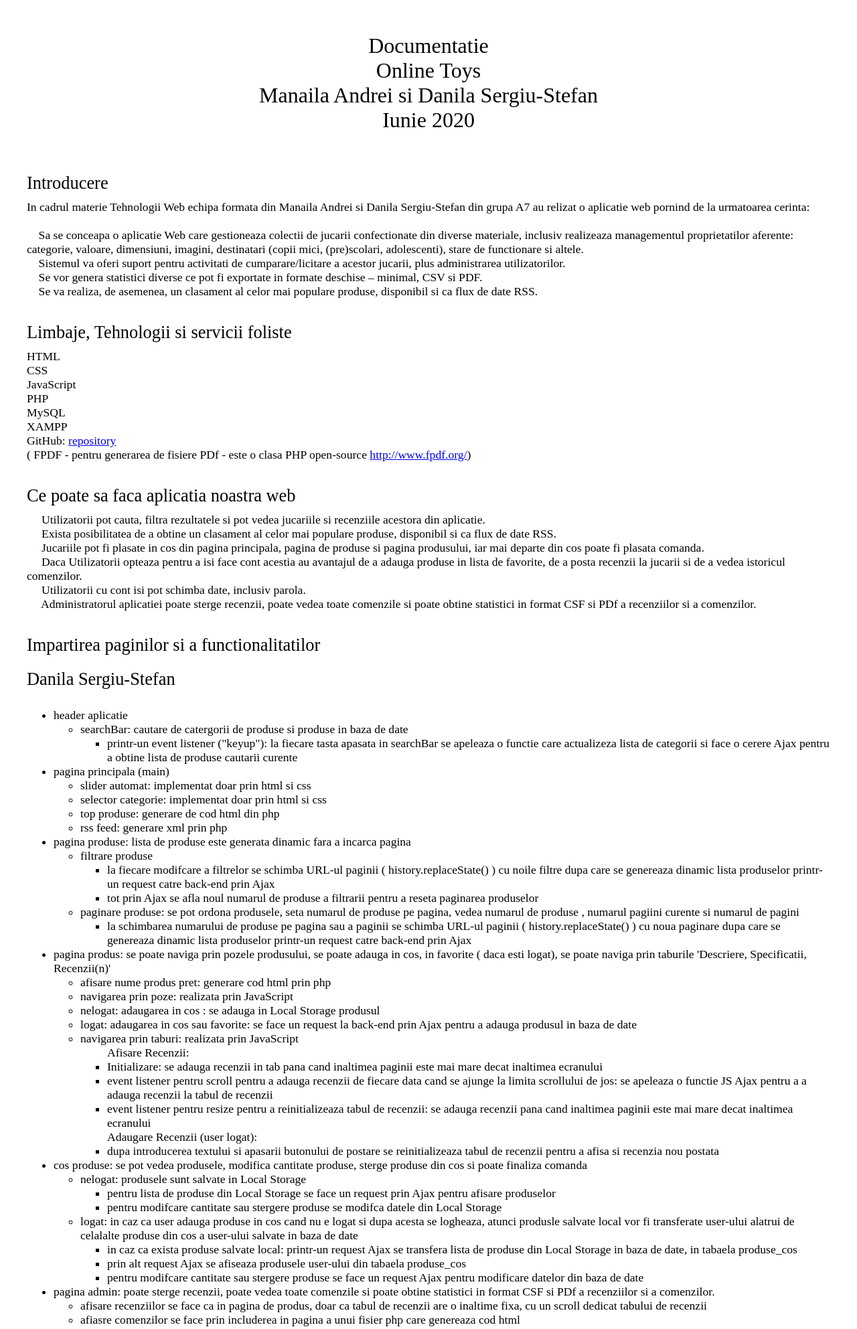
After one commit to BlackNesta/Oto, a PHP site: page /documentatie.html in a window 1280 px wide. The commit adds this page. Shown: the top 1985 px of the page at 67% size. Run offline with PHP 8.4, Linux system fonts and the light colour scheme; some libraries are stand-ins or nearby versions.

Commit message:
Documentatie Demo

```diff
--- /dev/null
+++ b/Pages/CSS/documentatie.css
@@ -0,0 +1,23 @@
+body {
+    max-width: 1200px;
+    margin: auto;
+}
+
+header{
+    margin: 50px
+}
+
+.title{
+    text-align: center;
+    font-size: 2em;
+}
+
+.section{
+    font-size: 1.1em;
+    margin: 25px 0;
+}
+
+.section .sub-title{
+    font-size: 1.5em;
+    padding: 10px 0;
+}
--- /dev/null
+++ b/Pages/documentatie.html
@@ -0,0 +1,222 @@
+<html lang="ro">
+
+<head>
+    <meta charset="UTF-8">
+    <meta name="viewport" content="width=device-width, initial-scale=1.0">
+    <link href="https://fonts.googleapis.com/css?family=Poppins:400,500&display=swap" rel="stylesheet" />
+    <link rel="stylesheet" href="https://use.fontawesome.com/releases/v5.3.1/css/all.css"
+        integrity="sha384-mzrmE5qonljUremFsqc01SB46JvROS7bZs3IO2EmfFsd15uHvIt+Y8vEf7N7fWAU" crossorigin="anonymous">
+    <link rel="stylesheet" href="CSS/documentatie.css" />
+    <title>Documentatie</title>
+</head>
+
+<body>
+    <header>
+        <div class="title">Documentatie</div>
+        <div class="title">Online Toys</div>
+        <div class="title">Manaila Andrei si Danila Sergiu-Stefan</div>
+        <div class="title">Iunie 2020</div>
+    </header>
+    <div class="section">
+        <div class="sub-title">Introducere</div>
+        In cadrul materie Tehnologii Web echipa formata din Manaila Andrei si Danila Sergiu-Stefan din grupa A7
+        au relizat o aplicatie web pornind de la urmatoarea cerinta:<br><br>
+        &emsp;Sa se conceapa o aplicatie Web care gestioneaza colectii de jucarii confectionate din diverse materiale,
+        inclusiv realizeaza managementul proprietatilor aferente: categorie, valoare, dimensiuni, imagini,
+        destinatari (copii mici, (pre)scolari, adolescenti), stare de functionare si altele.<br>
+        &emsp;Sistemul va oferi suport pentru activitati de cumparare/licitare a acestor jucarii, plus administrarea
+        utilizatorilor.<br>
+        &emsp;Se vor genera statistici diverse ce pot fi exportate in formate deschise – minimal, CSV si PDF.<br>
+        &emsp;Se va realiza, de asemenea, un clasament al celor mai populare produse, disponibil si ca flux de date
+        RSS.<br>
+    </div>
+    <div class="section">
+        <div class="sub-title">Limbaje, Tehnologii si servicii foliste</div>
+        <div>HTML</div>
+        <div>CSS</div>
+        <div>JavaScript</div>
+        <div>PHP</div>
+        <div>MySQL</div>
+        <div>XAMPP</div>
+        <div>GitHub: <a href="https://github.com/BlackNesta/Oto">repository</a></div>
+        <div> ( FPDF - pentru generarea de fisiere PDf - este o clasa PHP open-source <a
+                href="http://www.fpdf.org/">http://www.fpdf.org/</a>) </div>
+    </div>
+
+    <div class="section">
+        <div class="sub-title">Ce poate sa faca aplicatia noastra web</div>
+        &emsp; Utilizatorii pot cauta, filtra rezultatele si pot vedea jucariile si recenziile acestora din aplicatie.
+        <br>
+        &emsp; Exista posibilitatea de a obtine un clasament al celor mai populare produse, disponibil si ca flux de
+        date
+        RSS.<br>
+        &emsp; Jucariile pot fi plasate in cos din pagina principala, pagina de produse si pagina produsului, iar mai
+        departe din cos poate fi plasata comanda. <br>
+        &emsp; Daca Utilizatorii opteaza pentru a isi face cont acestia au avantajul de a adauga produse in lista de
+        favorite, de a posta recenzii la jucarii si de a vedea istoricul comenzilor. <br>
+        &emsp; Utilizatorii cu cont isi pot schimba date, inclusiv parola. <br>
+        &emsp; Administratorul aplicatiei poate sterge recenzii, poate vedea toate comenzile si poate obtine statistici
+        in format CSF si PDf a recenziilor si a comenzilor. <br>
+    </div>
+
+    <div class="section">
+        <div class="sub-title">Impartirea paginilor si a functionalitatilor</div>
+        <div class="sub-title">Danila Sergiu-Stefan</div>
+        <ul>
+            <li>header aplicatie
+                <ul>
+                    <li>searchBar: cautare de catergorii de produse si produse in baza de date</li>
+                    <ul>
+                        <li>printr-un event listener ("keyup"): la fiecare tasta apasata in searchBar se apeleaza o
+                            functie care actualizeza lista de categorii si face o cerere Ajax pentru a obtine lista de
+                            produse cautarii curente </li>
+                    </ul>
+                </ul>
+            </li>
+            <li>pagina principala (main)
+                <ul>
+                    <li>slider automat: implementat doar prin html si css</li>
+                    <li>selector categorie: implementat doar prin html si css</li>
+                    <li>top produse: generare de cod html din php</li>
+                    <li>rss feed: generare xml prin php</li>
+                </ul>
+            </li>
+            <li>pagina produse: lista de produse este generata dinamic fara a incarca pagina
+                <ul>
+                    <li>filtrare produse
+                        <ul>
+                            <li>la fiecare modifcare a filtrelor se schimba URL-ul paginii ( history.replaceState() ) cu
+                                noile filtre dupa care se genereaza dinamic lista produselor printr-un request catre
+                                back-end prin Ajax</li>
+                            <li>tot prin Ajax se afla noul numarul de produse a filtrarii pentru a reseta paginarea
+                                produselor</li>
+
+                        </ul>
+                    </li>
+                    <li>paginare produse: se pot ordona produsele, seta numarul de produse pe pagina, vedea numarul de
+                        produse , numarul pagiini curente si numarul de pagini
+                        <ul>
+                            <li>la schimbarea numarului de produse pe pagina sau a paginii se schimba URL-ul paginii (
+                                history.replaceState() ) cu
+                                noua paginare dupa care se genereaza dinamic lista produselor printr-un request catre
+                                back-end prin Ajax</li>
+                        </ul>
+                    </li>
+                </ul>
+            </li>
+
+            <li>pagina produs: se poate naviga prin pozele produsului, se poate adauga in cos, in favorite ( daca esti
+                logat), se poate naviga prin taburile 'Descriere, Specificatii, Recenzii(n)'
+                <ul>
+                    <li>afisare nume produs pret: generare cod html prin php</li>
+                    <li>navigarea prin poze: realizata prin JavaScript</li>
+                    <li>nelogat: adaugarea in cos : se adauga in Local Storage produsul</li>
+                    <li>logat: adaugarea in cos sau favorite: se face un request la back-end prin Ajax pentru a adauga
+                        produsul in baza de date</li>
+                    <li>navigarea prin taburi: realizata prin JavaScript
+                        <ul> Afisare Recenzii:
+                            <li>Initializare: se adauga recenzii in tab pana cand inaltimea paginii este mai mare decat
+                                inaltimea ecranului</li>
+                            <li>event listener pentru scroll pentru a adauga recenzii de fiecare data
+                                cand se ajunge la limita scrollului de jos: se apeleaza o functie JS Ajax pentru a a
+                                adauga recenzii la
+                                tabul de recenzii</li>
+                            <li>event listener pentru resize pentru a reinitializeaza tabul de recenzii: se adauga
+                                recenzii pana cand inaltimea paginii este mai mare decat
+                                inaltimea ecranului </li>
+                        </ul>
+                        <ul> Adaugare Recenzii (user logat):
+                            <li> dupa introducerea textului si apasarii butonului de postare se reinitializeaza tabul de
+                                recenzii pentru a afisa si recenzia nou postata</li>
+                        </ul>
+                    </li>
+                </ul>
+            </li>
+
+            <li>cos produse: se pot vedea produsele, modifica cantitate produse, sterge produse din cos si poate
+                finaliza
+                comanda
+                <ul>
+                    <li>nelogat: produsele sunt salvate in Local Storage
+                        <ul>
+                            <li> pentru lista de produse din Local Storage se face un request prin Ajax pentru afisare
+                                produselor</li>
+                            <li> pentru modifcare cantitate sau stergere produse se modifca datele din Local Storage
+                            </li>
+                        </ul>
+                    </li>
+                    <li>logat: in caz ca user adauga produse in cos cand nu e logat si dupa acesta se logheaza, atunci
+                        produsle salvate local vor fi transferate user-ului alatrui de celalalte produse din cos a
+                        user-ului salvate in baza de date
+                        <ul>
+                            <li> in caz ca exista produse salvate local: printr-un request Ajax se transfera lista de
+                                produse din Local Storage in baza de date, in tabaela produse_cos</li>
+                            <li> prin alt request Ajax se afiseaza produsele user-ului din tabaela produse_cos</li>
+                            <li> pentru modifcare cantitate sau stergere produse se face un request Ajax pentru
+                                modificare datelor din baza de date
+                            </li>
+                        </ul>
+                </ul>
+            </li>
+            <li>pagina admin: poate sterge recenzii, poate vedea toate comenzile si poate obtine statistici in format
+                CSF si PDf a recenziilor si a comenzilor.
+                <ul>
+                    <li>afisare recenziilor se face ca in pagina de produs, doar ca tabul de recenzii are o inaltime
+                        fixa, cu un scroll dedicat tabului de recenzii</li>
+                    <li>afiasre comenzilor se face prin includerea in pagina a unui fisier php care genereaza cod html
+                    </li>
+                </ul>
+            </li>
+
+
+        </ul>
+        </li>
+
+        </ul>
+        <div class="sub-title">Manaila Andrei</div>
+        <ul>
+            <li>Baza de date</li>
+            <li>Sistem Login-Regiser
+                <ul>
+                    <li> pagina Login-Regiser</li>
+                </ul>
+            </li>
+            <li>pagina account</li>
+            <li>pagina favorite</li>
+            <li>pagina comanda</li>
+        </ul>
+
+        <div class="sub-title">Bibliografie</div>
+        <ul>
+            <li>w3schools
+                <ul>
+                    <li><a
+                            href="https://www.w3schools.com/html/default.asp">https://www.w3schools.com/html/default.asp</a>
+                    </li>
+                    <li><a
+                            href="https://www.w3schools.com/css/default.asp">https://www.w3schools.com/css/default.asp</a>
+                    </li>
+                    <li><a href="https://www.w3schools.com/js/default.asp">https://www.w3schools.com/js/default.asp</a>
+                    </li>
+                    <li><a
+                            href="https://www.w3schools.com/php/default.asp">https://www.w3schools.com/php/default.asp</a>
+                    </li>
+                </ul>
+            </li>
+            <li>youtube
+                <ul>
+                    <li><a href="https://www.youtube.com/channel/UCVTlvUkGslCV_h-nSAId8Sw">LearnCode.academy</a></li>
+                    <li><a href="https://www.youtube.com/channel/UCFbNIlppjAuEX4znoulh0Cw">Web Dev Simplified</a></li>
+                    <li><a href="https://www.youtube.com/channel/UClb90NQQcskPUGDIXsQEz5Q">Dev Ed</a></li>
+                    <li><a href="https://www.youtube.com/channel/UCD3KVjbb7aq2OiOffuungzw">DarkCode</a></li>
+                </ul>
+            </li>
+            <li><a href="https://www.php.net/docs.php">Documentatie oficiala</a></li>
+            <li><a href="https://www.geeksforgeeks.org/">geeksforgeeks.org</a></li>
+            <li><a href="https://stackoverflow.com/">stackoverflow.com</a></li>
+        </ul>
+
+    </div>
+</body>
+
+</html>
--- a/Pages/main.php
+++ b/Pages/main.php
@@ -71,6 +71,7 @@
 
   </div>
   <div class="rss-feed"><a href="PHP/statistics/rss-feed.php">RSS-feed</a></div>
+  <div class="rss-feed"><a href="documentatie.html">Documentatie</a></div>
   <script>
     loggedin =
       <?php
```
